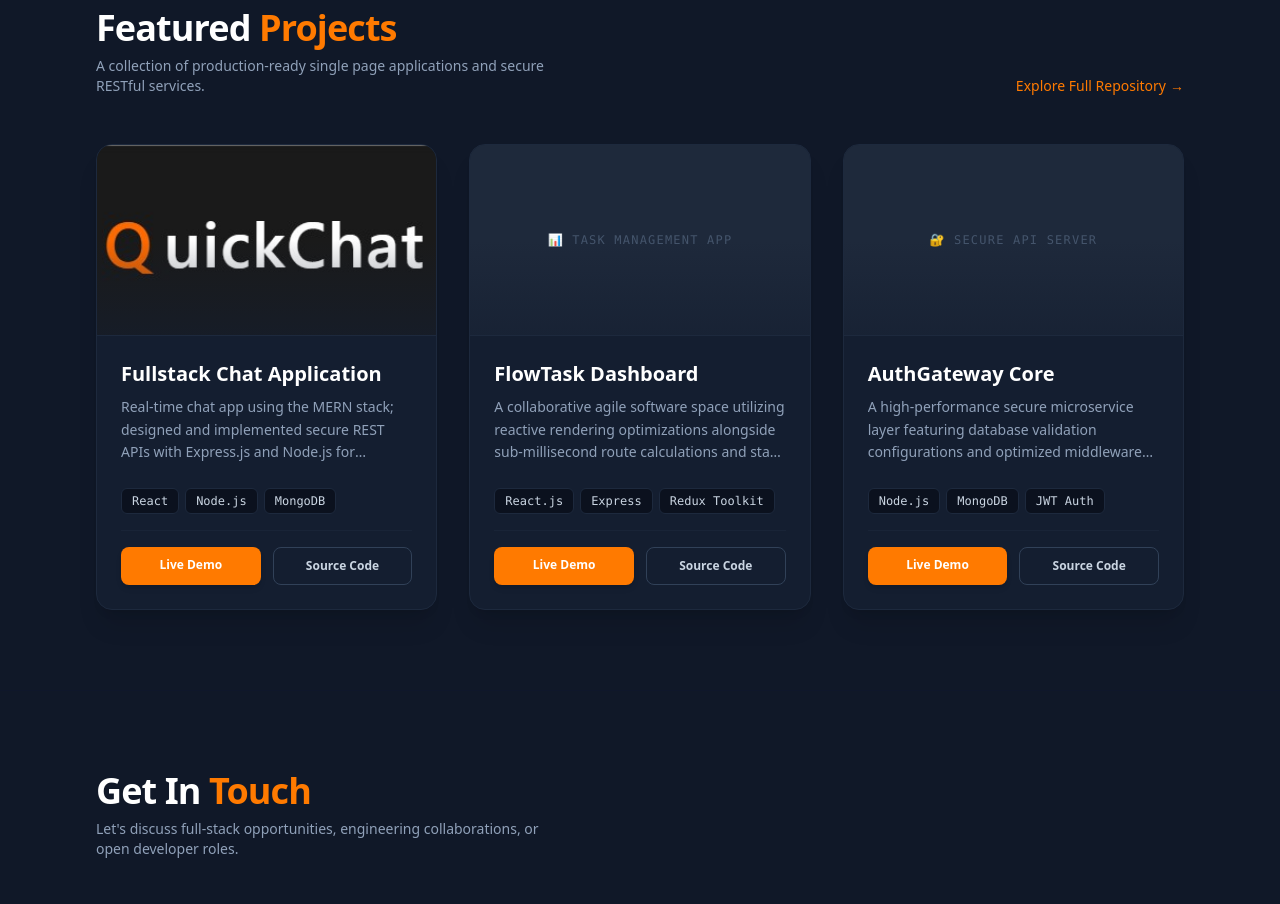
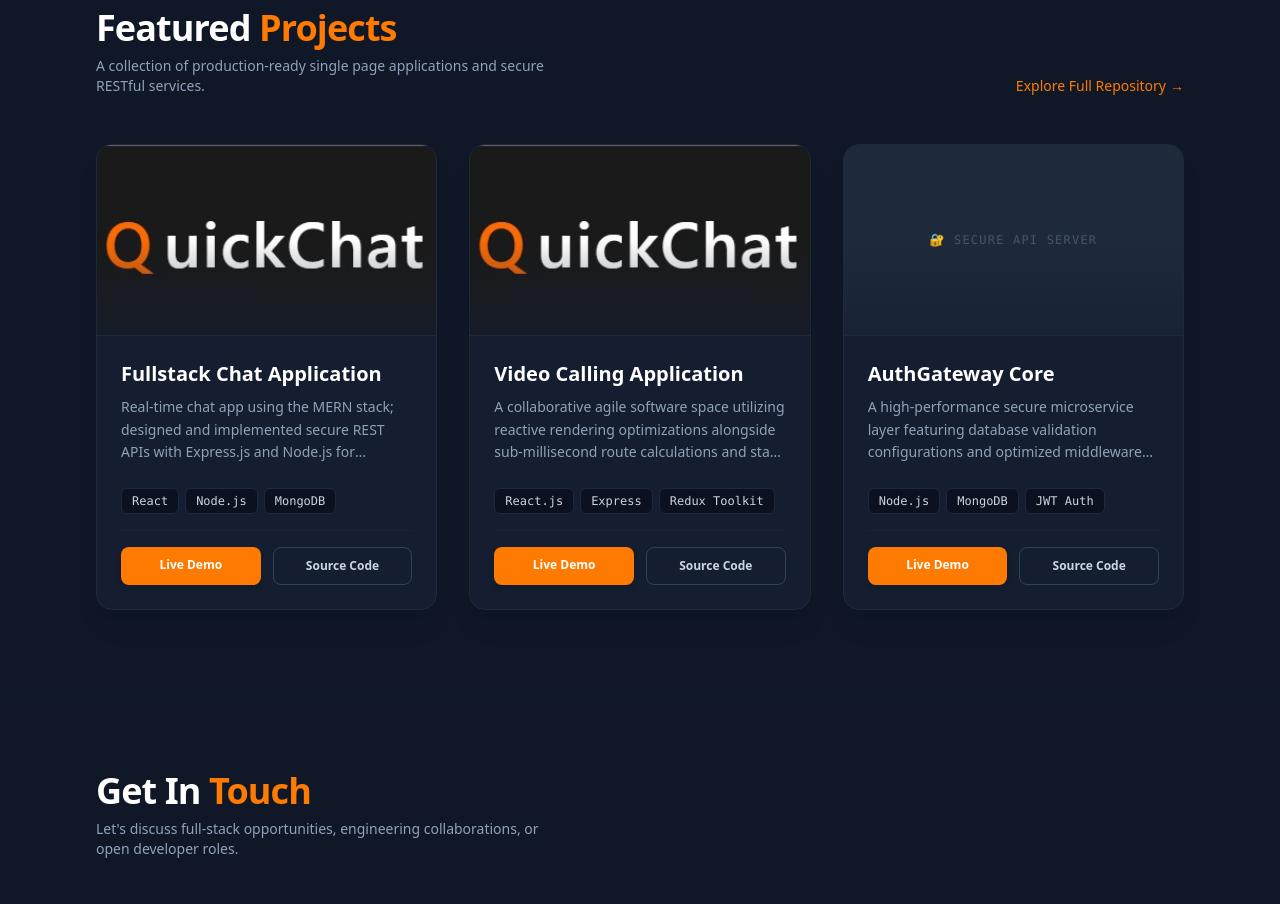
Before and after one commit to SoumyodeepHalder/Portfolio-Website, a plain HTML site: page index.html in a window 1280 px wide. Shown: the part 1954-2858 px from the top of the page. Drawn offline with nearby package versions, Linux system fonts and the light colour scheme.

Commit message:
Update index.html

```diff
--- a/index.html
+++ b/index.html
@@ -329,18 +329,18 @@ Node.js for authentication and message handling.
                 <div
                     class="group bg-[#141E30] border border-slate-800 rounded-2xl overflow-hidden shadow-xl hover:border-slate-700 transition-all duration-300 flex flex-col h-full">
                     <div
-                        class="aspect-video bg-[#1E293B] relative overflow-hidden flex items-center justify-center border-b border-slate-800">
+                        class="aspect-video bg-[url('./logo.jpg')] bg-cover bg-center bg-no-repeat relative overflow-hidden flex items-center justify-center border-b border-slate-800">
                         <div
                             class="absolute inset-0 bg-gradient-to-t from-[#141E30] via-transparent to-transparent opacity-60 z-10">
                         </div>
-                        <span
+                        <!-- <span
                             class="text-slate-600 font-mono text-xs select-none tracking-widest group-hover:scale-105 transition-transform duration-300">📊
-                            TASK MANAGEMENT APP</span>
+                            TASK MANAGEMENT APP</span> -->
                     </div>
                     <div class="p-6 flex flex-col flex-grow space-y-4">
                         <div class="space-y-2">
                             <h3 class="text-xl font-bold group-hover:text-[#FF7A00] transition-colors duration-200">
-                                FlowTask Dashboard</h3>
+                                Video Calling Application</h3>
                             <p class="text-slate-400 text-sm line-clamp-3 leading-relaxed">
                                 A collaborative agile software space utilizing reactive rendering optimizations
                                 alongside sub-millisecond route calculations and state monitors.
@@ -356,11 +356,11 @@ Node.js for authentication and message handling.
                                 Toolkit</span>
                         </div>
                         <div class="grid grid-cols-2 gap-3 pt-4 mt-auto border-t border-slate-800/60">
-                            <a href="#"
+                            <a href="https://soumyodeephalder.github.io/Video-Calling-Application/" target="_blank"
                                 class="text-center text-xs font-semibold bg-[#FF7A00] text-white py-2.5 px-4 rounded-lg hover:bg-[#e06b00] transition-colors shadow-md">
                                 Live Demo
                             </a>
-                            <a href="#"
+                            <a href="https://github.com/SoumyodeepHalder/Video-Calling-Application" target="_blank"
                                 class="text-center text-xs font-semibold bg-transparent text-slate-300 border border-slate-700 py-2.5 px-4 rounded-lg hover:bg-slate-800 hover:text-white transition-all">
                                 Source Code
                             </a>
```
